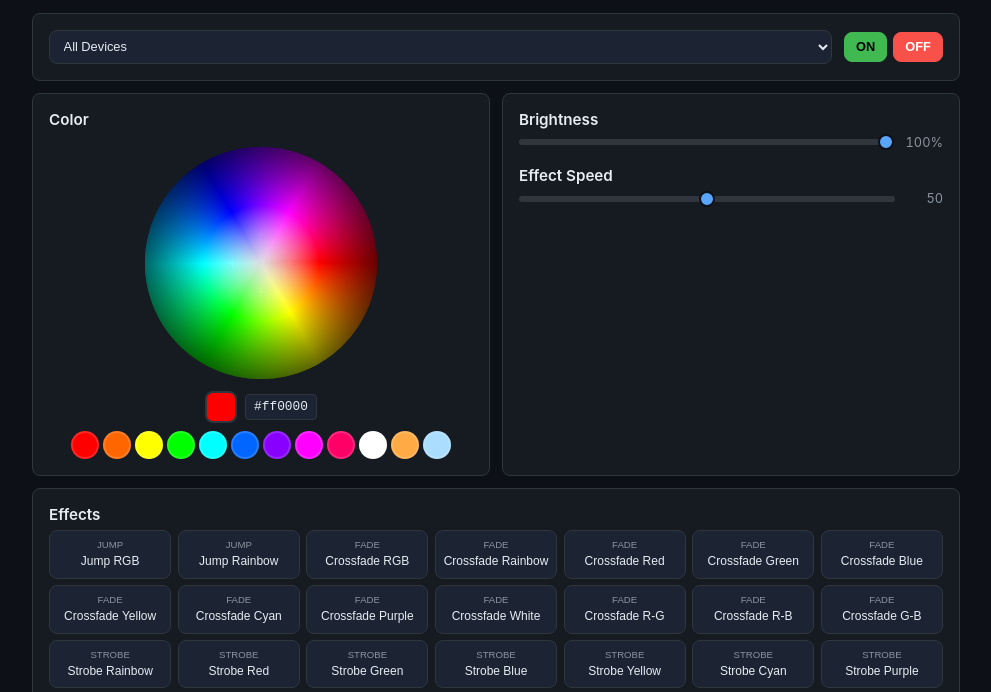
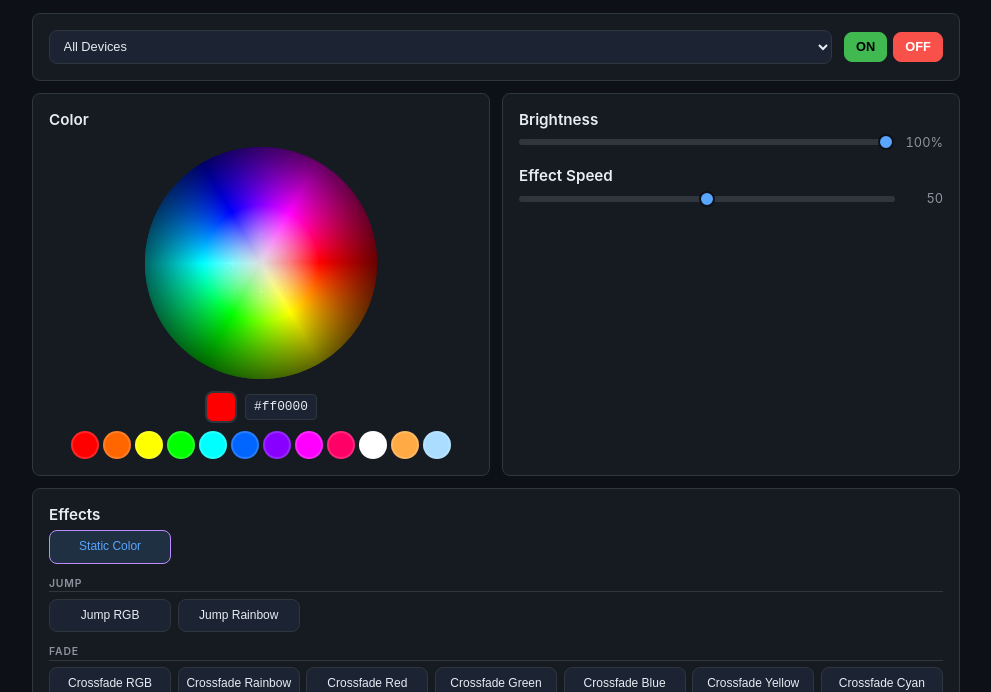
Before and after one commit to TrainerHol/MotherLEDisa, a plain HTML site: page index.html in a window 1280 px wide. Both pictures are taken after a click on the button "Control". Shown: the part 99-791 px from the top of the page, without its empty margins (144-1135 px from the left). Drawn offline with Linux system fonts and the light colour scheme.

Commit message:
feat: organize effects grid with category dividers and Static Color
- Add "Static Color" button to clear active effects and return to
  color wheel control
- Group effects by category (JUMP, FADE, STROBE) with divider headers
- Speed slider re-sends active effect when changed
- Fix effect button label cleanup

Co-Authored-By: Claude Opus 4.6 (1M context) <noreply@anthropic.com>

```diff
--- a/app.js
+++ b/app.js
@@ -172,15 +172,43 @@
   const speedSlider = document.getElementById('speed-slider');
   const speedVal = document.getElementById('speed-value');
   speedSlider.addEventListener('input', () => speedVal.textContent = speedSlider.value);
-  speedSlider.addEventListener('change', () => BLE.setSpeed(document.getElementById('control-target').value, +speedSlider.value));
+  speedSlider.addEventListener('change', () => {
+    const target = document.getElementById('control-target').value;
+    BLE.setSpeed(target, +speedSlider.value);
+    // Re-send active effect with new speed
+    if (activeEffect !== null) BLE.setEffect(target, activeEffect, +speedSlider.value);
+  });
 
-  // Effects grid
+  // Effects grid — grouped by category
   const effectGrid = document.getElementById('effect-grid');
   let activeEffect = null;
+
+  // "None" button to clear effects
+  const noneBtn = document.createElement('button');
+  noneBtn.className = 'effect-btn effect-none active';
+  noneBtn.textContent = 'Static Color';
+  noneBtn.onclick = () => {
+    effectGrid.querySelectorAll('.effect-btn').forEach(b => b.classList.remove('active'));
+    noneBtn.classList.add('active');
+    activeEffect = null;
+    // Send current color to clear effect
+    BLE.setColor(document.getElementById('control-target').value, currentColor.r, currentColor.g, currentColor.b);
+  };
+  effectGrid.appendChild(noneBtn);
+
+  let lastCat = '';
   BLE.EFFECTS.forEach(ef => {
+    // Category divider
+    if (ef.cat !== lastCat) {
+      lastCat = ef.cat;
+      const divider = document.createElement('div');
+      divider.className = 'effect-cat-divider';
+      divider.textContent = ef.cat.toUpperCase();
+      effectGrid.appendChild(divider);
+    }
     const btn = document.createElement('button');
     btn.className = 'effect-btn';
-    btn.innerHTML = `<span class="cat-label">${ef.cat}</span>${ef.name}`;
+    btn.textContent = ef.name;
     btn.onclick = () => {
       effectGrid.querySelectorAll('.effect-btn').forEach(b => b.classList.remove('active'));
       btn.classList.add('active');
--- a/style.css
+++ b/style.css
@@ -403,7 +403,18 @@ header h1 {
 
 .effect-btn:hover { border-color: var(--primary); background: rgba(88,166,255,0.08); }
 .effect-btn.active { border-color: var(--primary); background: rgba(88,166,255,0.15); color: var(--primary); }
-.effect-btn .cat-label { display: block; font-size: 0.6rem; color: var(--text-muted); text-transform: uppercase; margin-bottom: 0.15rem; }
+.effect-btn.effect-none { border-color: var(--accent); }
+
+.effect-cat-divider {
+  grid-column: 1 / -1;
+  font-size: 0.65rem;
+  font-weight: 600;
+  color: var(--text-muted);
+  text-transform: uppercase;
+  letter-spacing: 0.08em;
+  padding: 0.4rem 0 0.1rem;
+  border-bottom: 1px solid var(--border);
+}
 
 /* Sound Reactive */
 .sound-toggle-row {
```
